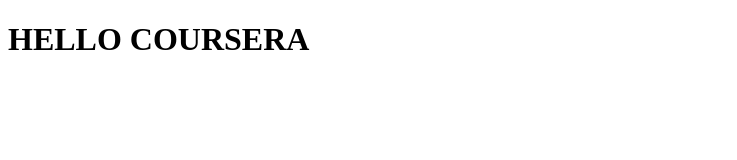
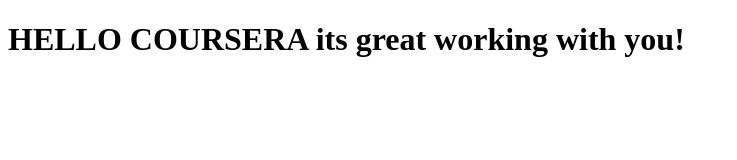
Before and after one commit to SHIVAPRASAD96/COURSERA-TEST, a plain HTML site: page site/index.html in a window 1280 px wide. Shown: the whole page, without its empty margins (0-737 px from the left). Drawn offline with Linux system fonts and the light colour scheme.

Commit message:
some more changes

```diff
--- a/site/index.html
+++ b/site/index.html
@@ -4,6 +4,6 @@
 	<title>HELLO COURSERA</title>
 </head>
 <body>
-<H1>HELLO COURSERA</H1>
+<H1>HELLO COURSERA its great working with you!</H1>
 </body>
 </html>
```
